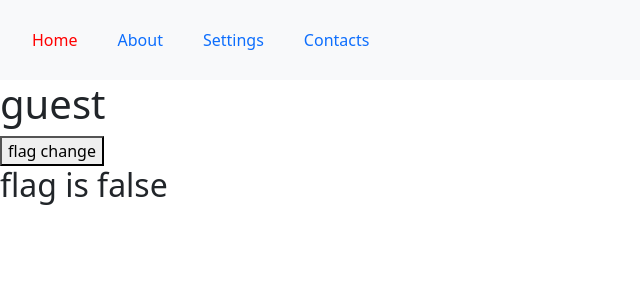
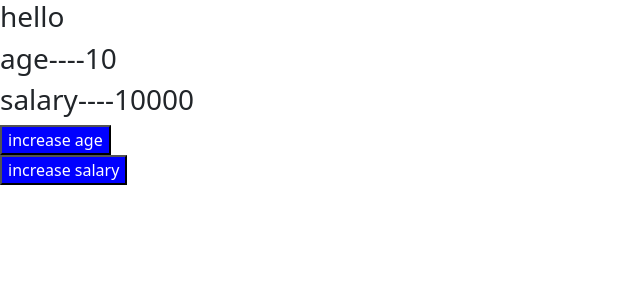
Before and after one commit to rasagnyaa/reactrepo, a React (Create React App) app: page / in a window 1280 px wide. Shown: the top 300 px of the page, without its empty margins (0-640 px from the left). Built offline with nearby package versions, Linux system fonts and the light colour scheme.

Commit message:
usememo and usecallback

```diff
--- a/src/App.js
+++ b/src/App.js
@@ -1,5 +1,7 @@
 import './App.css';
-import Stack from './navigations/stack';
+import UsecallbackEx from './Components/functionalComponent/usecallback/usecallbackex';
+//import UsememoEx from './Components/functionalComponent/usememo/usememoex';
+//import Stack from './navigations/stack';
 //import WeatherApi from './Components/functionalComponent/weatherapi/weatherapi';
 //import Card from './Components/functionalComponent/card/card';
 //import Stack from './navigations/stack';
@@ -9,7 +11,9 @@ function App() {
     <div className="App">
  {/* <Stack/>  */}
 {/* <WeatherApi/> */}
-<Stack/>
+{/* <Stack/> */}
+{/* <UsememoEx/> */}
+<UsecallbackEx/>
   </div>
   );
 }
--- /dev/null
+++ b/src/Components/functionalComponent/usecallback/button.js
@@ -0,0 +1,16 @@
+
+import React from 'react'
+
+function ButtonCom(prop) {
+
+    const buttonStyle={color:"white",backgroundColor:"blue"}
+    const{text="button",onPress}=prop
+    console.log("child re-render")
+  return (
+    <div>
+    <button onClick={onPress}style={buttonStyle}>{text}</button>
+    </div>
+  )
+}
+
+export default React.memo(ButtonCom)
--- /dev/null
+++ b/src/Components/functionalComponent/usecallback/usecallbackex.js
@@ -0,0 +1,30 @@
+
+
+import React, { useCallback, useState } from 'react'
+import ButtonCom from './button'
+
+function UsecallbackEx() {
+    const[age,setAge]=useState(10)
+    const[salary,setSalary]=useState(10000)
+
+    const ageHandler=useCallback(()=>{
+        setAge(age+1)
+    },[age])
+
+    const salaryHandler=useCallback(()=>{
+        setSalary(salary+1000)
+    },[salary])
+
+
+  return (
+    <div>
+      <h3>hello</h3>
+      <h3>age----{age}</h3>
+    <h3>salary----{salary}</h3>
+    <ButtonCom onPress={ageHandler} text={"increase age"}/>
+  <ButtonCom onPress={salaryHandler} text={"increase salary"} />
+    </div>
+  )
+}
+
+export default UsecallbackEx
--- /dev/null
+++ b/src/Components/functionalComponent/usememo/usememoex.js
@@ -0,0 +1,33 @@
+
+import React, { useMemo, useState } from 'react'
+
+function UsememoEx() {
+    const[counter1,setCounter1]=useState(0)
+    const[counter2,setCounter2]=useState(0)
+    const[isLogin,setIsLogin]=useState(false)
+    const counter1Handler=()=>{
+       setCounter1(counter1+1)
+    }
+    const counter2Handler=()=>{
+        setCounter2(counter2+1)
+     }
+     const isEven= useMemo(()=>{
+
+        console.log("isEven")
+        for(let i=0;i<1000;i++){}
+        return counter1 % 2===0?"even":"odd"
+     },[counter1])
+  return (
+    <div>
+   <h3>even checker</h3>
+    <h1>counte1 value === {counter1}={isEven}</h1>
+    <h1>counte2 value === {counter2}</h1>
+    <button onClick={counter1Handler}>increase 1</button>
+    <button onClick={counter2Handler}>increase 2</button>
+    <button onClick={()=>setIsLogin(!isLogin)}>change login</button>
+    {isLogin?<h1>weclm</h1>:<h1>please</h1>}
+    </div>
+  )
+}
+
+export default UsememoEx
```
Also changed, not shown: 1 other file (tests, documents, lock files or other folders).
